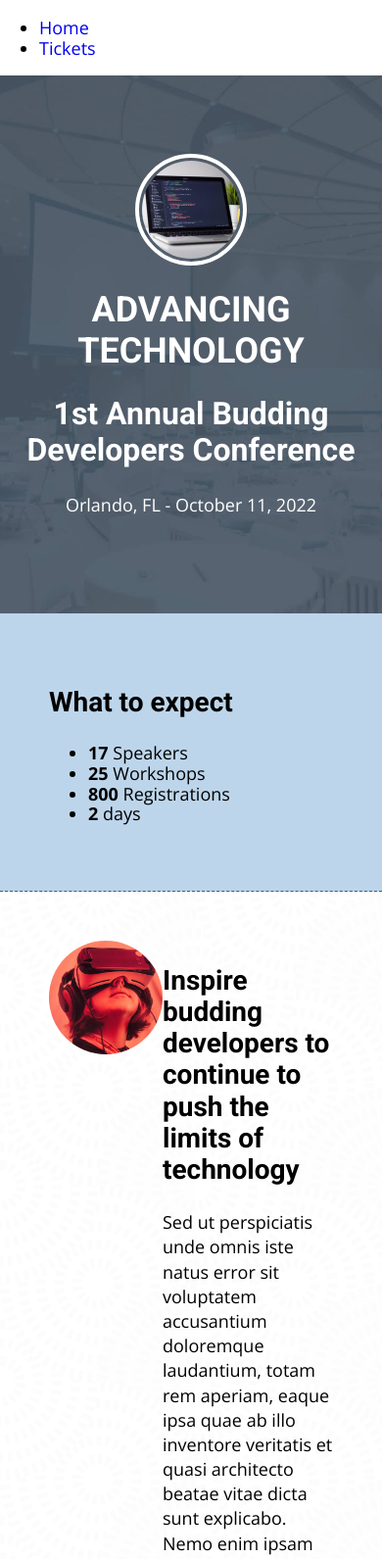
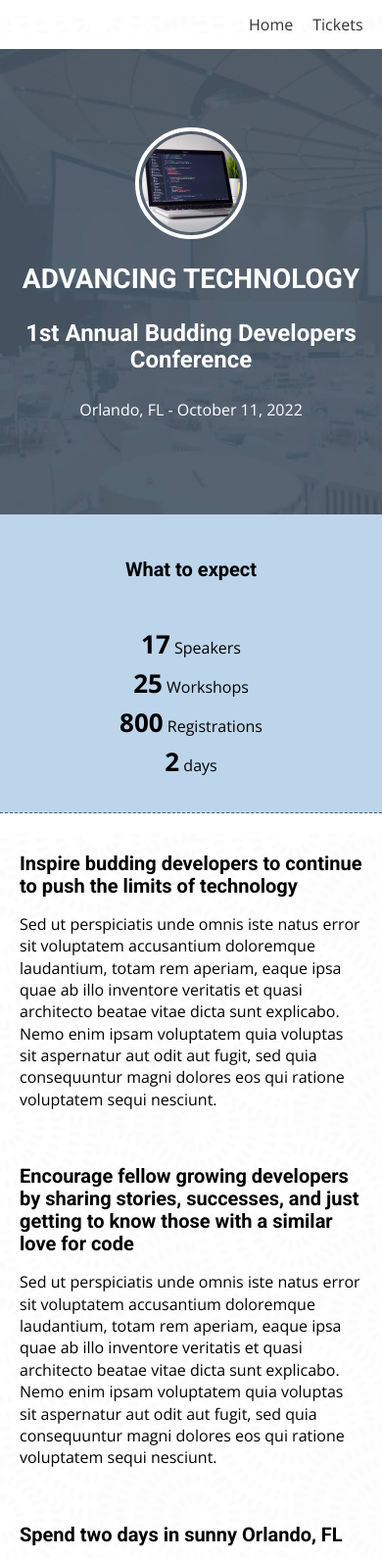
Before and after one commit to aaron-fryer/Advancing-Technologies-Website, a plain HTML site: page index.html in a window 390 px wide. Shown: the top 1591 px of the page at 98% size. Drawn offline with nearby package versions, Linux system fonts and the light colour scheme.

Commit message:
Media Queries

```diff
--- a/css/style.css
+++ b/css/style.css
@@ -72,6 +72,26 @@ th {
 }
 
 /******* HOMEPAGE *******/
+/* NAV */
+nav {
+  padding: 0 5%;
+  background: url(/images/swirl.png);
+  background-repeat: repeat;
+}
+
+nav ul {
+  display: flex;
+  justify-content: flex-end;
+}
+
+nav ul li {
+  list-style-type: none;
+  margin-left: 20px;
+}
+
+nav ul li a {
+  color: #333;
+}
 
 /*  HEADER  */
 header {
@@ -96,6 +116,25 @@ header img {
 section#expectations {
   background: #bdd5ea;
   border-bottom: 1px dashed #495867;
+  text-align: center;
+}
+
+section#expectations strong {
+  font-size: 32px;
+}
+
+section#expectations h3 {
+  margin-bottom: 50px;
+}
+
+section#expectations ul {
+  display: flex;
+  justify-content: space-around;
+  padding: 0;
+}
+
+section#expectations ul li {
+  list-style-type: none;
 }
 
 /* THREE POINTS */
@@ -249,6 +288,7 @@ footer {
   background: url("/images/swirl.png");
   border: 1px solid #efefef;
   box-shadow: 2px 2px #efefef;
+  max-width: 100%;
 }
 
 #ticket-form form label {
@@ -287,3 +327,134 @@ footer {
   padding: 8px 20px;
   border-radius: 6px;
 }
+
+/******* MEDIA QUERIES *******/
+
+@media only screen and (max-width: 767px) {
+  h1 {
+    font-size: 32px;
+  }
+
+  h2 {
+    font-size: 28px;
+  }
+
+  h3 {
+    font-size: 24px;
+  }
+
+  section#expectations {
+    margin-bottom: 20px;
+  }
+
+  section#expectations strong {
+    font-size: 26px;
+  }
+
+  section#expectations ul {
+    display: block;
+  }
+
+  section#expectations ul li {
+    margin-bottom: 10px;
+  }
+
+  section#three-points h3 {
+    margin: 0;
+  }
+
+  section#three-points .three-points-section:first-child img,
+  section#three-points .three-points-section:last-child img {
+    margin: 0;
+  }
+
+  section#three-points .three-points-section:nth-child(2) img {
+    float: right;
+  }
+
+  .three-points-section {
+    min-height: 450px;
+  }
+
+  .three-points-section img {
+    width: 200px;
+  }
+
+  .speaker-column-1,
+  .speaker-column-2 {
+    width: 100%;
+    float: left;
+    margin-bottom: 20px;
+  }
+
+  .speaker {
+    padding: 0 40px;
+  }
+
+  .speaker-image img {
+    margin: 0;
+  }
+}
+
+@media only screen and (max-width: 479px) {
+  h1 {
+    font-size: 28px;
+  }
+
+  h2 {
+    font-size: 24px;
+  }
+
+  h3 {
+    font-size: 20px;
+  }
+
+  body {
+    font-size: 16px;
+  }
+
+  .wrap {
+    padding: 20px;
+  }
+
+  #header {
+    padding: 80px 10px;
+  }
+
+  .button {
+    padding: 10px;
+  }
+
+  .three-points-section {
+    min-height: 200px;
+  }
+
+  .three-points-section-image {
+    display: none;
+  }
+
+  .three-points-section-text {
+    width: 100%;
+    margin-bottom: 40px;
+  }
+
+  .speaker {
+    clear: both;
+    min-height: 200px;
+    margin-bottom: 40px;
+  }
+
+  .speaker-image {
+    display: none;
+  }
+
+  .speaker-text {
+    width: 100%;
+  }
+
+  .speaker-column-1,
+  .speaker-column-2 {
+    border: none;
+    box-shadow: none;
+  }
+}
```
Also changed, not shown: index.html (+3 -4 lines).
